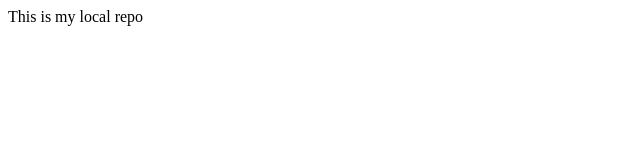
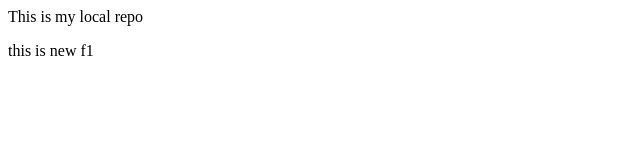
Before and after one commit to KrishnaRana24/localRepo, a plain HTML site: page index.html in a window 1280 px wide. Shown: the full height of the page, 0-640 px from the left. Drawn offline with Linux system fonts and the light colour scheme.

Commit message:
add new f1

```diff
--- a/index.html
+++ b/index.html
@@ -1 +1,2 @@
 <p>This is my local repo</p>
+<p>this is new f1</p>
```
